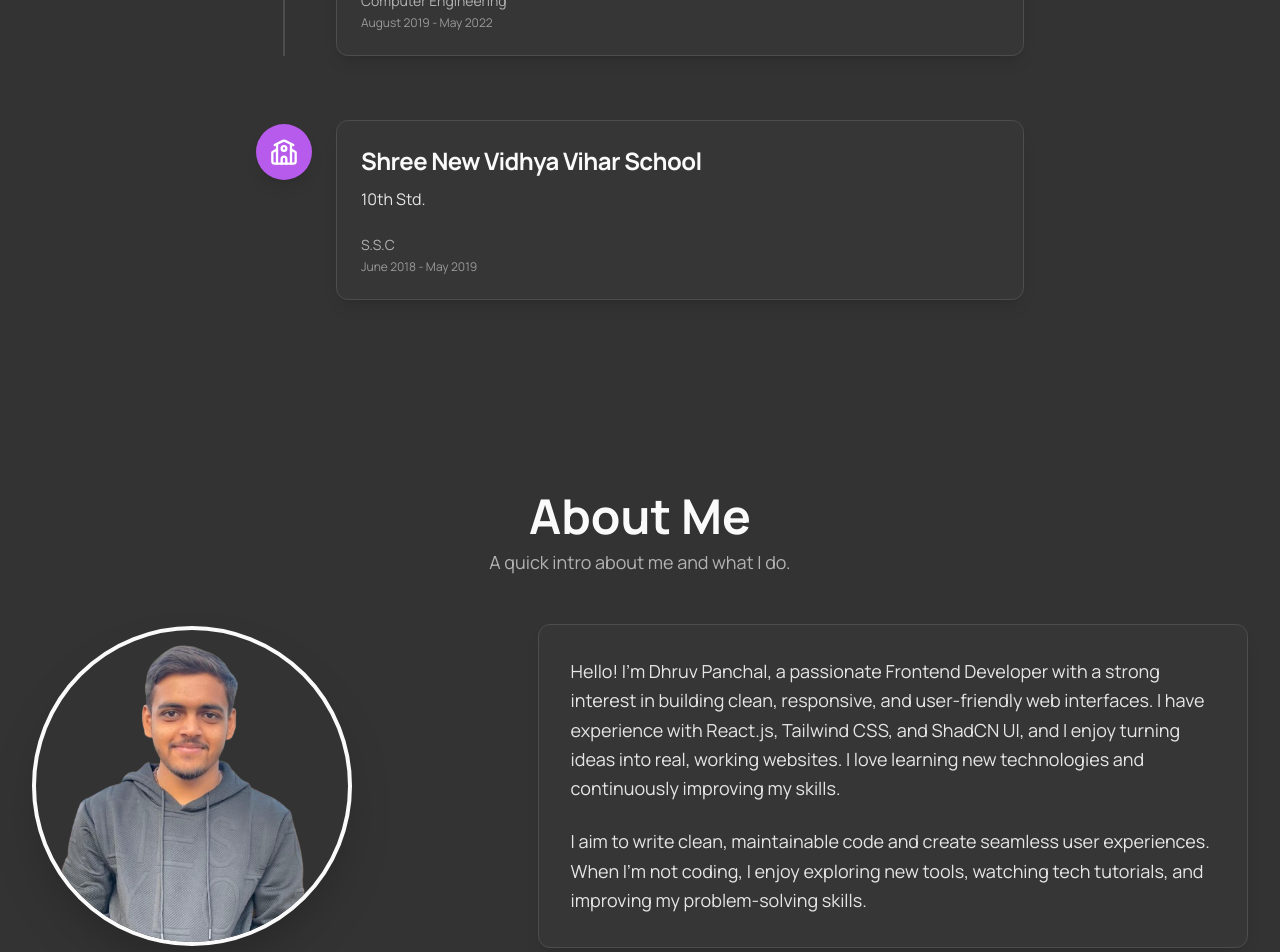
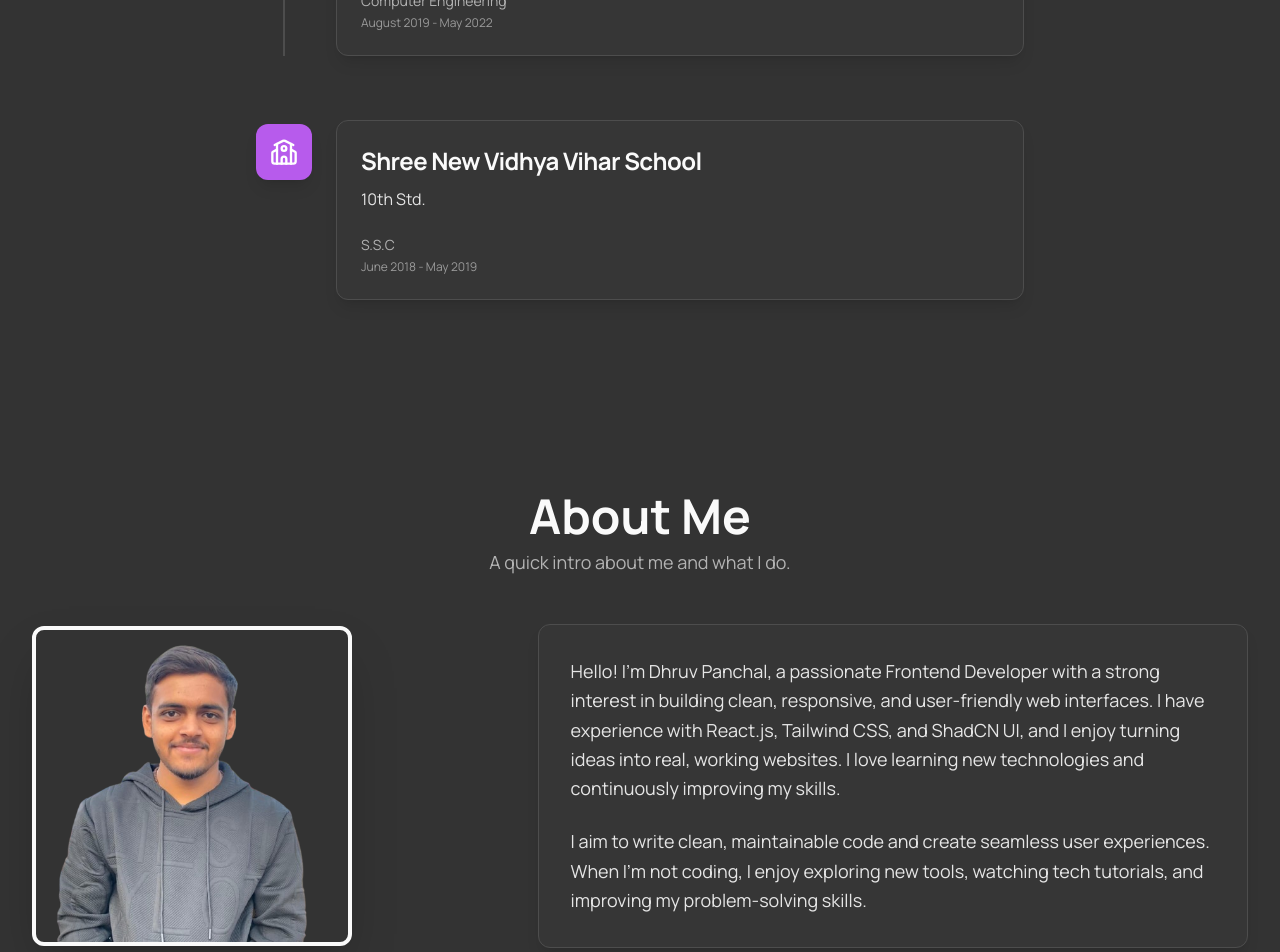
Before and after one commit to dhruvpanchal-271103/Dhruv-Portfolio, a Next.js app: page / in a window 1280 px wide. Shown: the part 3140-4092 px from the top of the page. Built offline with nearby package versions, Linux system fonts and the light colour scheme.

Commit message:
in about section pic is in square like other cards not in round and all

```diff
--- a/src/components/sections/about-section.tsx
+++ b/src/components/sections/about-section.tsx
@@ -27,7 +27,7 @@ export default function AboutSection() {
             alt="Dhruv Panchal - Professional Headshot"
             width={320}
             height={320}
-            className="rounded-full shadow-2xl border-4 border-foreground object-cover aspect-square animate-fade-in opacity-0"
+            className="rounded-lg shadow-2xl border-4 border-foreground object-cover aspect-square animate-fade-in opacity-0"
             data-ai-hint="male portrait"
             priority
             style={{ animationDelay: '50ms' }}
--- a/src/components/sections/education-section.tsx
+++ b/src/components/sections/education-section.tsx
@@ -48,7 +48,7 @@ export default function EducationSection() {
           >
             {/* Timeline Gutter */}
             <div className="flex flex-col items-center self-stretch pt-1"> {/* self-stretch to make gutter full height of row */}
-              <div className="bg-accent text-accent-foreground rounded-full p-0 shadow-lg flex items-center justify-center w-12 h-12 sm:w-14 sm:h-14 shrink-0">
+              <div className="bg-accent text-accent-foreground rounded-lg p-0 shadow-lg flex items-center justify-center w-12 h-12 sm:w-14 sm:h-14 shrink-0">
                 <School className="w-6 h-6 sm:w-7 sm:h-7" />
               </div>
               {index < educationHistory.length - 1 && (
```
